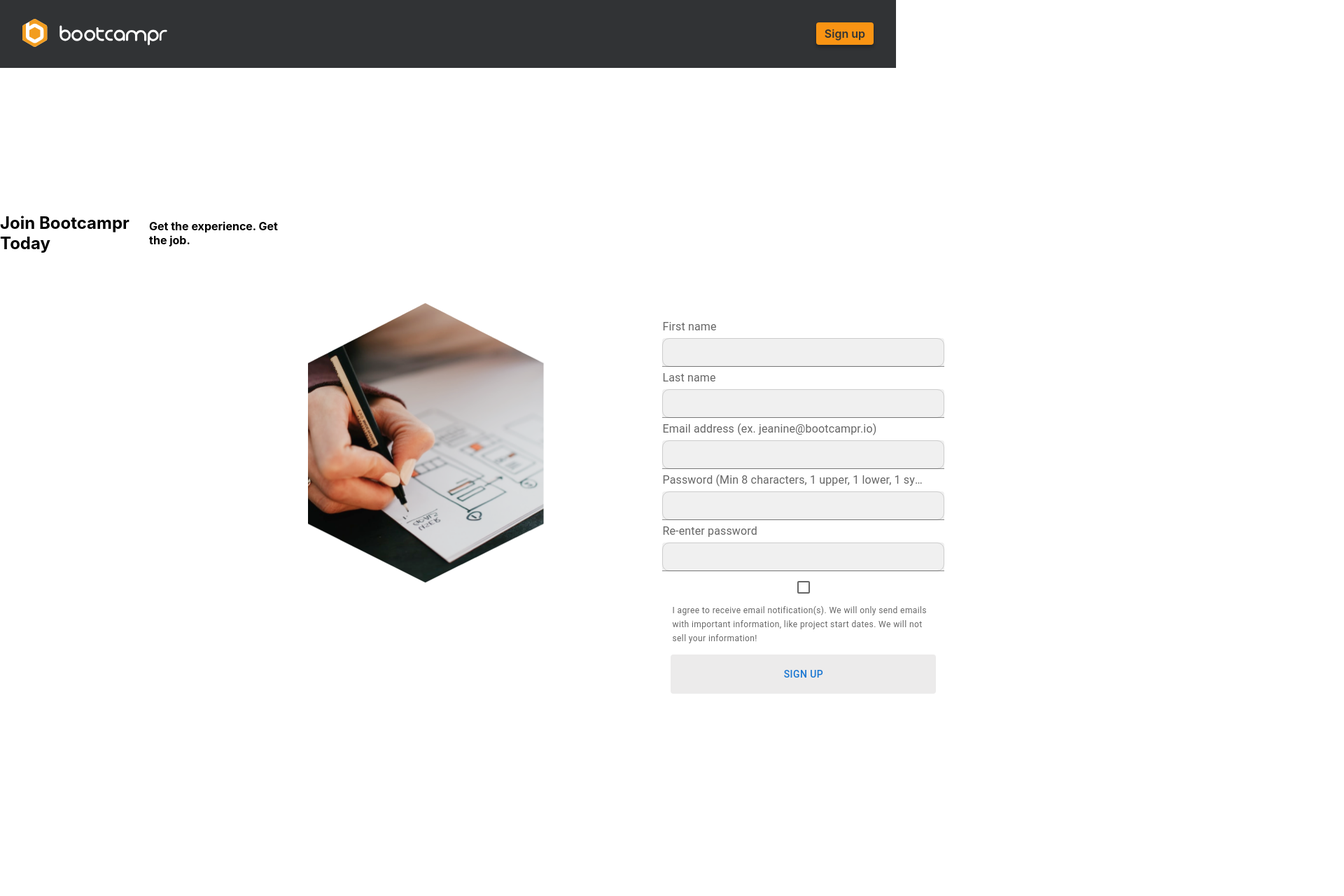
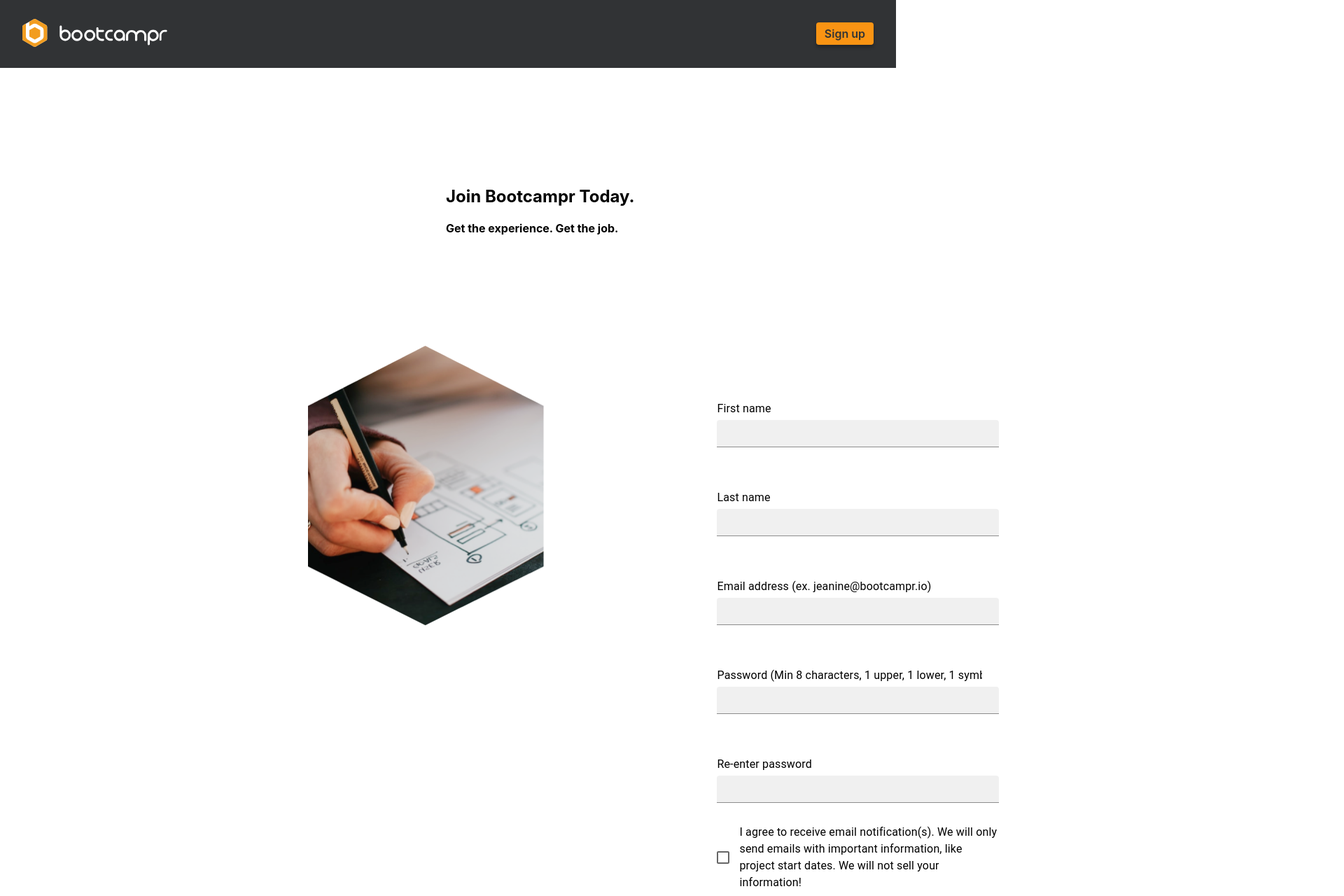
Before and after one commit to yeezick/bootcampr-assessment, a React (Create React App) app in the folder frontend/: page /sign-up in a window 1280 px wide. Shown: the top 1280 px of the page at 70% size, 1920 px wide, since content can reach past the window. Before the commit the page ends 1005 px from the top, so only its background shows below. Built offline with nearby package versions, Linux system fonts and the light colour scheme.

Commit message:
update SignUpForm sign-up-agreement with FormControlLabel for Checkbox and helper-text.

```diff
--- a/frontend/src/components/SignUpForm/SignUpForm.scss
+++ b/frontend/src/components/SignUpForm/SignUpForm.scss
@@ -1,17 +1,24 @@
 .form-input-container {
   .MuiFormControl-root {
-  margin: 2px 0; // Space out each form field
+    color: #000;
+    margin: 20px 24px;
+    padding: 10px 350px 10px 15px;
 
     .MuiInputLabel-root {
-      color: #666;
+      color: #000;
       position: static; // Override the default floating behavior
       transform: none; // Remove the transformation
       margin-bottom: 5px; // Space between label and input field
+      display: inline-flex;
+      flex-direction: column;
+      justify-content: center;
+      align-items: flex-start;
+      gap: 5px;
     }
 
     .MuiInputBase-root {
       input {
-        border: 1px solid #ccc; // Custom border for input
+        border: 1px #ccc; // Custom border for input
         border-radius: 10px; // Border radius
         padding: 8px; // Padding inside input
       }
@@ -26,7 +33,7 @@
 
   .form-button {
     color: Charcoal (#313335);
-    background-color: #ECEBEB;
+    background-color: #ecebeb;
     margin-top: 20px;
     border-radius: 4px;
     display: flex;
@@ -34,5 +41,28 @@
     padding: 10px 16px;
     justify-content: center;
     gap: 8px;
-    }
+    width: 448px;
+  }
 }
+.agreement-container {
+  display: flex;
+  align-items: center;
+
+  .MuiCheckbox-root {
+    margin: 2px;// Adds space between the Checkbox and the text
+    display:inline-flexbox;
+  }
+}
+
+.sign-up-agreement {
+  #helper-text {
+    width: 417.17px;
+    color: #000;
+    font-family: Inter;
+    font-size: 14px;
+    font-style: normal;
+    font-weight: 400;
+    line-height: 19.6px;
+    padding-left: 36px;
+  }
+}
--- a/frontend/src/components/SignUpForm/SignUpForm.tsx
+++ b/frontend/src/components/SignUpForm/SignUpForm.tsx
@@ -2,6 +2,7 @@ import React, { useState } from 'react'
 import { FormField } from 'components/FormField/FormField'
 import {
   FormControl,
+  FormControlLabel,
   FormHelperText,
   Button,
   Checkbox,
@@ -65,7 +66,7 @@ export const SignUpForm: React.FC = (props: CustomFormProps) => {
           <FormField
             changeHandler={handleChange}
             label={'Last name'}
-            name={''}
+            name={'lastName'}
             value={input.lastName}
             type={'text'}
           />
@@ -112,12 +113,13 @@ export const SignUpForm: React.FC = (props: CustomFormProps) => {
               </InputAdornment>
             }
           />
-          <Checkbox />
-          <FormHelperText id='my-helper-text'>
-            I agree to receive email notification(s). We will only send emails
-            with important information, like project start dates. We will not
-            sell your information!
-          </FormHelperText>
+          <div className='agreement-container'>
+            <div className='sign-up-agreement'>
+              <FormControlLabel control={<Checkbox />} id='helper-text' label='I agree to receive email notification(s). We will only send
+                emails with important information, like project start dates. We
+                will not sell your information!' />
+            </div>
+          </div>
           <div className='form-button'>
             <Button type='submit'>Sign up</Button>
           </div>
--- a/frontend/src/screens/SignUp/SignUp.scss
+++ b/frontend/src/screens/SignUp/SignUp.scss
@@ -20,14 +20,12 @@ line-height: 33.6px;
  } /* 140% */
 
 .text-banner {
-  display: flex;
   align-items: center;
+  justify-content: center;
   width: 413px;
   height: 101px;
-  flex-shrink: 0;
-  margin-top: 0;
-  padding: 240px 0 100px 0;
-  box-sizing: border-box;
+  margin: 29px 514px 23px 513px;
+  padding: 124px;
 }
 
 .img-container {
--- a/frontend/src/screens/SignUp/SignUp.tsx
+++ b/frontend/src/screens/SignUp/SignUp.tsx
@@ -6,7 +6,7 @@ export const SignUp: React.FC = () => {
   return (
     <>
       <div className='text-banner'>
-        <h2>Join Bootcampr Today</h2>
+        <h2>Join Bootcampr Today.</h2>
         <h4>Get the experience. Get the job.</h4>
       </div>
       <div className="wrapper">
```
